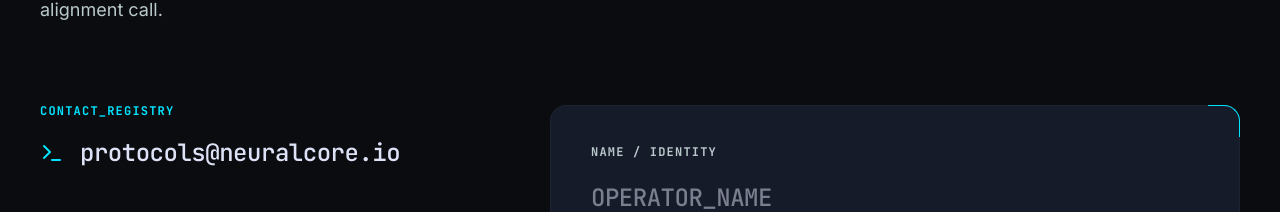
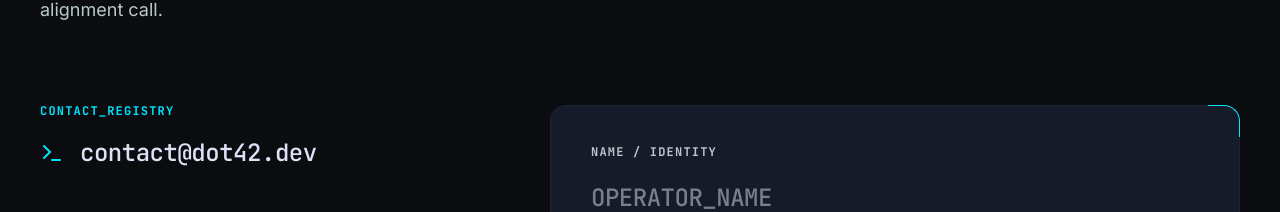
Before and after one commit to opensourcepundits/dot42, a React (Vite) app: page / in a window 1280 px wide. Shown: the part 5834-6046 px from the top of the page. Built offline with nearby package versions, Linux system fonts and the light colour scheme; grey boxes are pictures that could not be loaded.

Commit message:
Update email

```diff
--- a/src/components/ConsultSection.tsx
+++ b/src/components/ConsultSection.tsx
@@ -63,7 +63,7 @@ export function Consult() {
               <div className="flex items-center gap-4 text-on-surface">
                 <Terminal className="text-primary-container w-6 h-6" />
                 <span className="font-data-metric text-data-metric">
-                  protocols@neuralcore.io
+                  contact@dot42.dev
                 </span>
               </div>
             </div>
```
